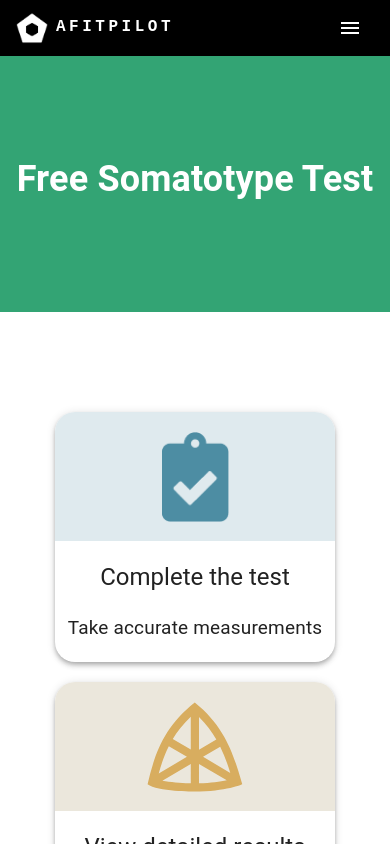
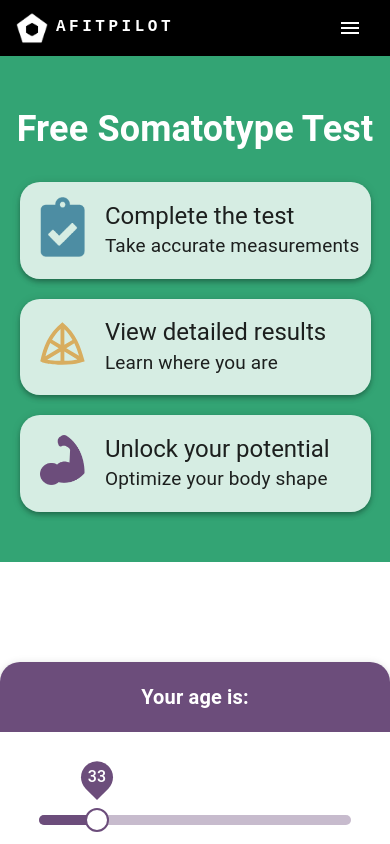
Before and after one commit to walter-clayton/afitpilot-somatotype, a React (Create React App) app in the folder client/: page /Test in a window 390 px wide. Shown: the top 844 px of the page. Built offline with nearby package versions, Linux system fonts and the light colour scheme.

Commit message:
TestPage: Make text and icons smaller in mobile view

```diff
--- a/client/src/components/CTA/HeaderTestpage.tsx
+++ b/client/src/components/CTA/HeaderTestpage.tsx
@@ -44,7 +44,6 @@ const HeaderTestpage = () => {
   const xs = useMediaQuery("(max-width:680px)");
 
   return (
-    <Box>
     <Box
       sx={{
         display: "flex",
@@ -53,62 +52,67 @@ const HeaderTestpage = () => {
         position: "relative",
         justifyContent: "center",
         backgroundColor: "RGB(51, 164, 116)",
-          padding: md ? "100px 0" : "100px 0 230px 0",
+        padding: md ? "50px 0" : "100px 0",
       }}
     >
       <ThemeProvider theme={theme}>
         <Typography
           variant="h1"
           sx={{
-              color: "#FFFF",
+            color: "white",
             textAlign: "center",
             fontSize: "54px",
-              marginBottom: "20px",
             lineHeight: "71px",
             fontWeight: 600,
+            marginBottom: md ? "30px" : "",
           }}
         >
           Free Somatotype Test
         </Typography>
-        </ThemeProvider>
-      </Box>
         <Box
           sx={{
             display: "flex",
-          marginTop: md ? "80px" : "-129px",
+            transform: md ? "0" : "translateY(calc(121px + 100px))",
+            marginTop: md ? "" : "-121px",
             alignItems: "center",
             justifyContent: "center",
             flexDirection: md ? "column" : "row",
+            width: "100%",
           }}
         >
           {icons.map((item, index) => (
             <Box
               key={index}
               sx={{
-              width: xs ? "280px" : "300px",
-              height: "250px",
-              paddingBottom: "20px",
+                width: md ? (xs ? "90%" : "70%") : "300px",
+                height: md ? "" : "250px",
+                paddingBottom: md ? "0" : "20px",
                 display: "flex",
-              flexDirection: "column",
+                flexDirection: md ? "row" : "column",
                 alignItems: "center",
                 justifyContent: "start",
                 borderRadius: "20px",
                 overflow: "hidden",
                 boxShadow: 4,
-              marginTop: md ? "20px" : "0",
-              marginRight: md ? "0" : index === icons.length - 1 ? "0" : "20px",
+                marginTop: md ? "20px" : "",
+                marginRight: md
+                  ? "0"
+                  : index === icons.length - 1
+                  ? "0"
+                  : "20px",
+                backgroundColor: "RGBA(255, 255, 255, 0.8)",
               }}
             >
               <Box
                 sx={{
-                backgroundColor: `${item.bgColor}`,
-                padding: "20px 0",
-                width: "100%",
-                height: "150px",
+                  backgroundColor: md ? "" : `${item.bgColor}`,
+                  padding: md ? "0 20px" : "20px 0",
+                  width: md ? "100px" : "100%",
+                  height: md ? "" : "150px",
                   color: "black",
                   position: "relative",
                   "& > img": {
-                  position: "absolute",
+                    position: md ? "relative" : "absolute",
                     width: "100%",
                     height: "89.5px",
                     objectFit: "contain",
@@ -117,27 +121,34 @@ const HeaderTestpage = () => {
               >
                 <img src={item.icon} alt="icon" />
               </Box>
+              <Box
+                sx={{
+                  width: "100%",
+                }}
+              >
                 <Typography
                   variant="h5"
                   sx={{
-                textAlign: "center",
-                mt: "20px",
+                    textAlign: md ? "left" : "center",
+                    mt: md ? "" : "20px",
                   }}
                 >
                   {item.title}
                 </Typography>
                 <Typography
                   sx={{
-                textAlign: "center",
+                    textAlign: md ? "left" : "center",
                     fontSize: "19px",
-                mt: "20px",
+                    mt: md ? "" : "20px",
                   }}
                 >
                   {item.desc}
                 </Typography>
               </Box>
+            </Box>
           ))}
         </Box>
+      </ThemeProvider>
     </Box>
   );
 };
--- a/client/src/components/test_steps/TestSteps.tsx
+++ b/client/src/components/test_steps/TestSteps.tsx
@@ -435,8 +435,10 @@ const TestSteps: FC<ITestSteps> = (props) => {
     );
   };
 
+  const md = useMediaQuery("(max-width:980px)");
+
   return (
-    <Box sx={{ margin: "100px 0" }}>
+    <Box sx={{ margin: md ? "" : "calc(100px + 140px) 0 120px 0" }}>
       {props.data ? (
         <Button
           sx={{
```
Lines whose indentation alone changed are shown as unchanged.
